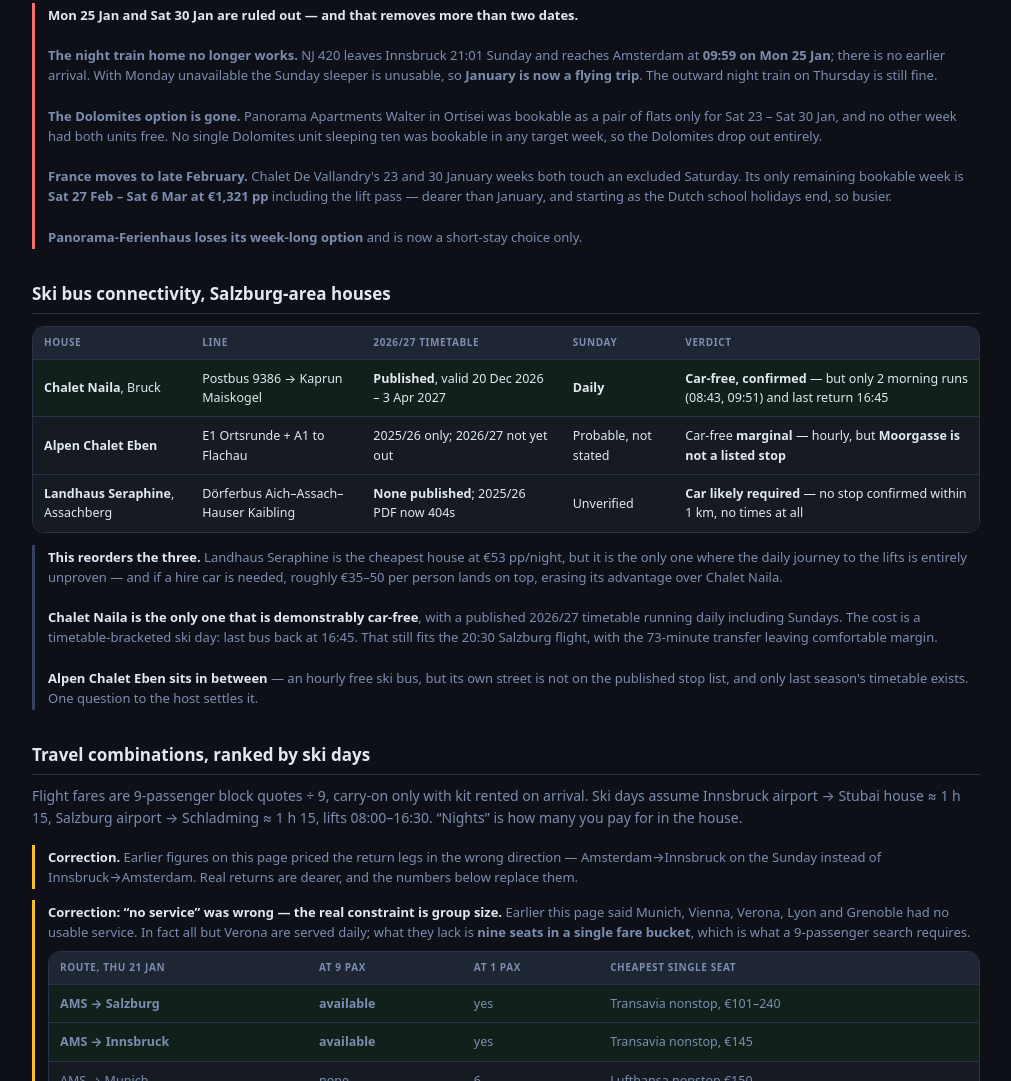
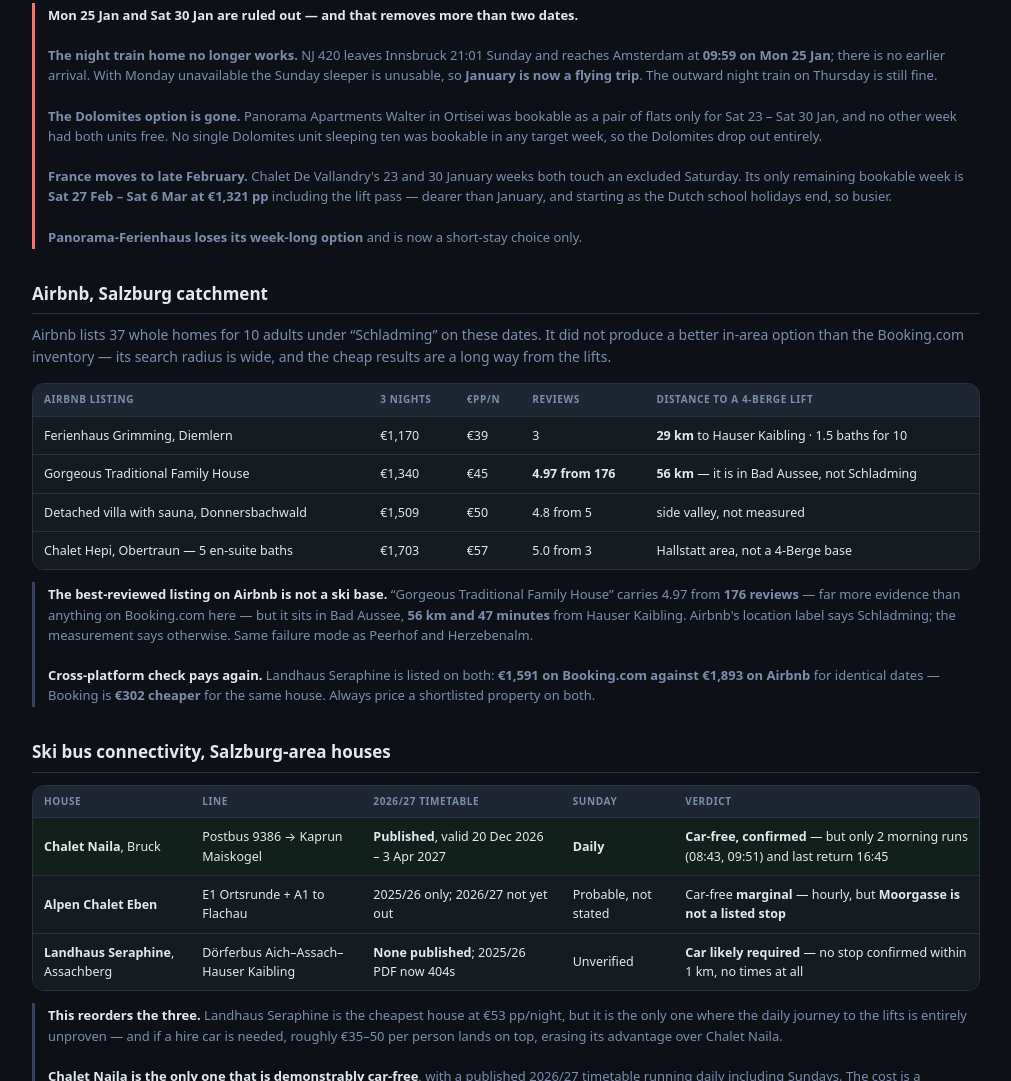
Before and after one commit to basveeling/tripplan-site, a plain HTML site: page ski-2027.html in a window 1280 px wide. Shown: the part 9289-10370 px from the top of the page, without its empty margins (134-1145 px from the left). Drawn offline with Linux system fonts and the light colour scheme.

Commit message:
ski-2027: Airbnb sweep of the Salzburg catchment
37 whole homes listed for 10 adults, but the cheap ones are 29-56 km from
the 4-Berge lifts despite the Schladming label. Seraphine is EUR 302
cheaper on Booking.com than on Airbnb for identical dates.

Co-Authored-By: Claude Opus 5 <noreply@anthropic.com>

```diff
--- a/ski-2027.html
+++ b/ski-2027.html
@@ -368,6 +368,25 @@ ten was bookable in any target week, so the Dolomites drop out entirely.
 excluded Saturday. Its only remaining bookable week is <b>Sat 27 Feb – Sat 6 Mar at €1,321 pp</b> including the
 lift pass — dearer than January, and starting as the Dutch school holidays end, so busier.
 <br><br><b>Panorama-Ferienhaus loses its week-long option</b> and is now a short-stay choice only.</div>
+
+<h2>Airbnb, Salzburg catchment</h2>
+<p class="lede">Airbnb lists 37 whole homes for 10 adults under &ldquo;Schladming&rdquo; on these dates. It did
+not produce a better in-area option than the Booking.com inventory — its search radius is wide, and the cheap
+results are a long way from the lifts.</p>
+<div class="tbl-wrap"><table>
+<thead><tr><th>Airbnb listing</th><th class="num">3 nights</th><th class="num">€pp/n</th><th>Reviews</th><th>Distance to a 4-Berge lift</th></tr></thead><tbody>
+<tr><td>Ferienhaus Grimming, Diemlern</td><td class="num">€1,170</td><td class="num">€39</td><td>3</td><td><b>29 km</b> to Hauser Kaibling · 1.5 baths for 10</td></tr>
+<tr><td>Gorgeous Traditional Family House</td><td class="num">€1,340</td><td class="num">€45</td><td><b>4.97 from 176</b></td><td><b>56 km</b> — it is in Bad Aussee, not Schladming</td></tr>
+<tr><td>Detached villa with sauna, Donnersbachwald</td><td class="num">€1,509</td><td class="num">€50</td><td>4.8 from 5</td><td>side valley, not measured</td></tr>
+<tr><td>Chalet Hepi, Obertraun — 5 en-suite baths</td><td class="num">€1,703</td><td class="num">€57</td><td>5.0 from 3</td><td>Hallstatt area, not a 4-Berge base</td></tr>
+</tbody></table></div>
+<div class="note"><strong>The best-reviewed listing on Airbnb is not a ski base.</strong> &ldquo;Gorgeous
+Traditional Family House&rdquo; carries 4.97 from <b>176 reviews</b> — far more evidence than anything on
+Booking.com here — but it sits in Bad Aussee, <b>56 km and 47 minutes</b> from Hauser Kaibling. Airbnb's
+location label says Schladming; the measurement says otherwise. Same failure mode as Peerhof and Herzebenalm.
+<br><br><strong>Cross-platform check pays again.</strong> Landhaus Seraphine is listed on both:
+<b>€1,591 on Booking.com against €1,893 on Airbnb</b> for identical dates — Booking is <b>€302 cheaper</b> for
+the same house. Always price a shortlisted property on both.</div>
 
 <h2>Ski bus connectivity, Salzburg-area houses</h2>
 <div class="tbl-wrap"><table>
```
